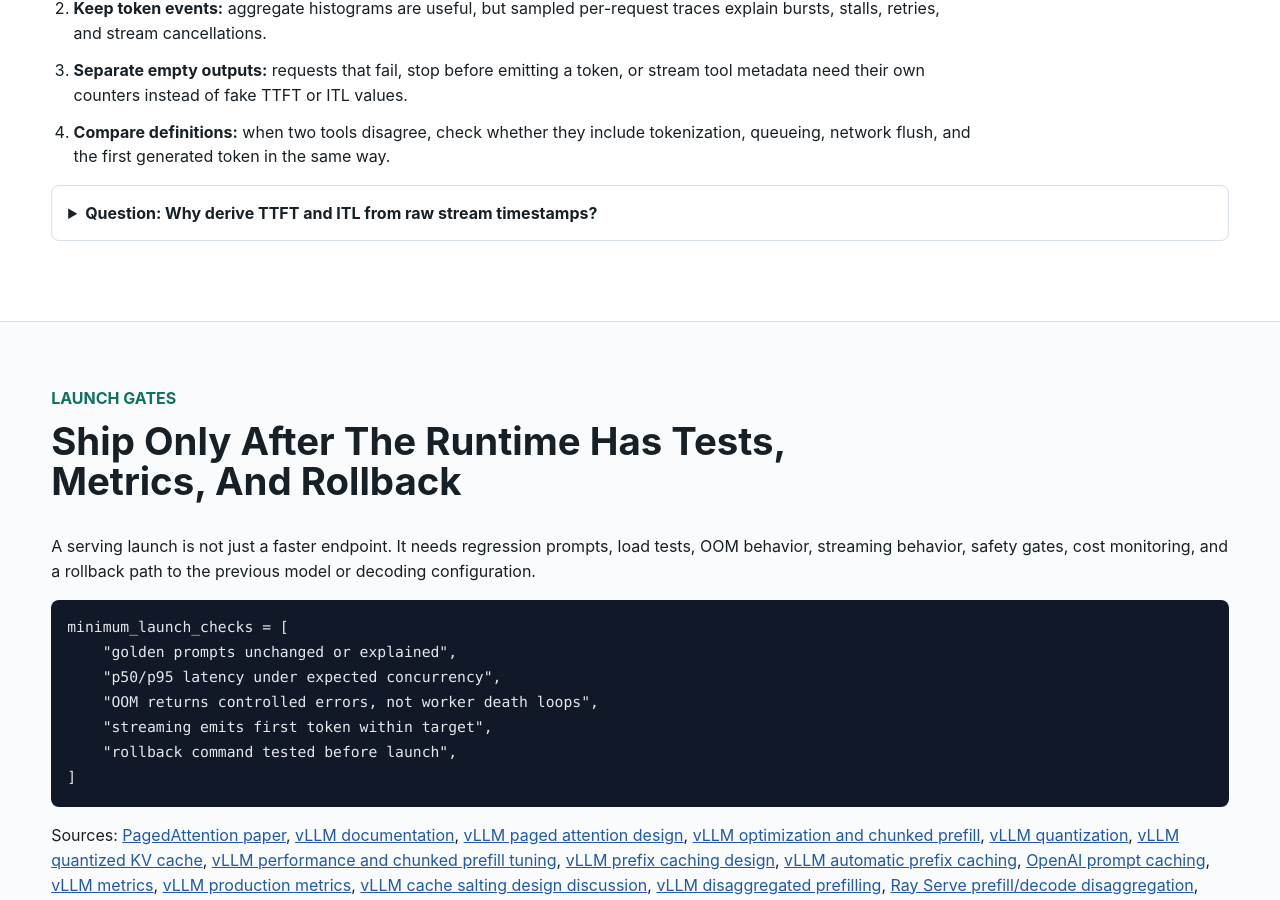
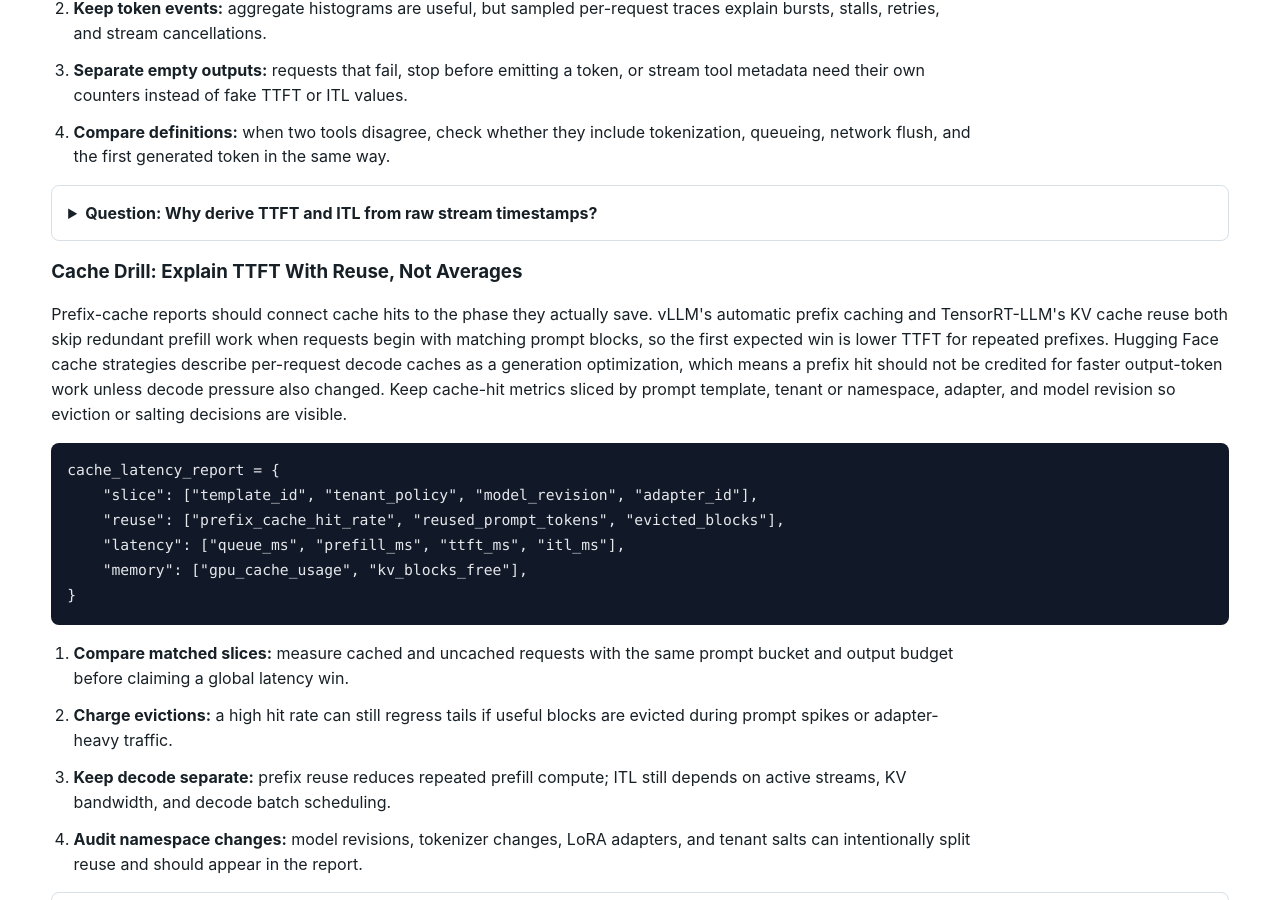
Before and after one commit to kennethli319/kennethli319.github.io, a Jekyll site: the page llm-ml-course/lessons/production-serving.html, which Jekyll copies as it is, in a window 1280 px wide and 900 px high, scrolled down 15216 px. Built offline with Jekyll 4.4.1, drawn with Linux system fonts in a browser that asks for light colours; some of the changed text lies outside the part shown.

Commit message:
Sync LLM course prefix cache latency drill

```diff
--- a/llm-ml-course/lessons/production-serving.html
+++ b/llm-ml-course/lessons/production-serving.html
@@ -615,6 +615,35 @@ e2e = events["completed_at"] - events["received_at"]</code></pre>
         <summary>Question: Why derive TTFT and ITL from raw stream timestamps?</summary>
         <p>Raw events make the metric boundary inspectable. Without them, a latency regression can be hidden inside a precomputed number whose definition changed between client, gateway, engine, or benchmark tool.</p>
       </details>
+      <h3>Cache Drill: Explain TTFT With Reuse, Not Averages</h3>
+      <p>
+        Prefix-cache reports should connect cache hits to the phase they
+        actually save. vLLM's automatic prefix caching and TensorRT-LLM's KV
+        cache reuse both skip redundant prefill work when requests begin with
+        matching prompt blocks, so the first expected win is lower TTFT for
+        repeated prefixes. Hugging Face cache strategies describe per-request
+        decode caches as a generation optimization, which means a prefix hit
+        should not be credited for faster output-token work unless decode
+        pressure also changed. Keep cache-hit metrics sliced by prompt
+        template, tenant or namespace, adapter, and model revision so eviction
+        or salting decisions are visible.
+      </p>
+      <pre><code>cache_latency_report = {
+    "slice": ["template_id", "tenant_policy", "model_revision", "adapter_id"],
+    "reuse": ["prefix_cache_hit_rate", "reused_prompt_tokens", "evicted_blocks"],
+    "latency": ["queue_ms", "prefill_ms", "ttft_ms", "itl_ms"],
+    "memory": ["gpu_cache_usage", "kv_blocks_free"],
+}</code></pre>
+      <ol class="steps">
+        <li><strong>Compare matched slices:</strong> measure cached and uncached requests with the same prompt bucket and output budget before claiming a global latency win.</li>
+        <li><strong>Charge evictions:</strong> a high hit rate can still regress tails if useful blocks are evicted during prompt spikes or adapter-heavy traffic.</li>
+        <li><strong>Keep decode separate:</strong> prefix reuse reduces repeated prefill compute; ITL still depends on active streams, KV bandwidth, and decode batch scheduling.</li>
+        <li><strong>Audit namespace changes:</strong> model revisions, tokenizer changes, LoRA adapters, and tenant salts can intentionally split reuse and should appear in the report.</li>
+      </ol>
+      <details class="qa">
+        <summary>Question: Why can prefix-cache hit rate rise while p95 latency gets worse?</summary>
+        <p>The hits may be concentrated in easy short prompts while long or high-priority requests wait behind queueing, evictions, or decode pressure. Slice TTFT, ITL, reused prompt tokens, and cache pressure before changing the cache policy.</p>
+      </details>
     </section>
 
     <section id="launch" class="band">
@@ -656,6 +685,7 @@ e2e = events["completed_at"] - events["received_at"]</code></pre>
         <a href="https://nvidia.github.io/TensorRT-LLM/overview.html">TensorRT-LLM overview</a>,
         <a href="https://nvidia.github.io/TensorRT-LLM/latest/features/quantization.html">TensorRT-LLM quantization</a>,
         <a href="https://nvidia.github.io/TensorRT-LLM/latest/features/kvcache.html">TensorRT-LLM KV cache system</a>,
+        <a href="https://nvidia.github.io/TensorRT-LLM/advanced/kv-cache-reuse.html">TensorRT-LLM KV cache reuse</a>,
         <a href="https://github.com/NVIDIA/TensorRT-LLM/blob/main/tensorrt_llm/metrics/collector.py">TensorRT-LLM metrics collector</a>,
         <a href="https://github.com/NVIDIA/TensorRT-LLM/blob/main/docs/source/examples/kvcacheconfig.md">TensorRT-LLM KV cache configuration</a>,
         <a href="https://github.com/NVIDIA/TensorRT-LLM/blob/main/docs/source/commands/trtllm-serve/run-benchmark-with-trtllm-serve.md">TensorRT-LLM benchmark metrics</a>,
```
Also changed, not shown: llm-ml-course/README.md (+1 -0 lines).
